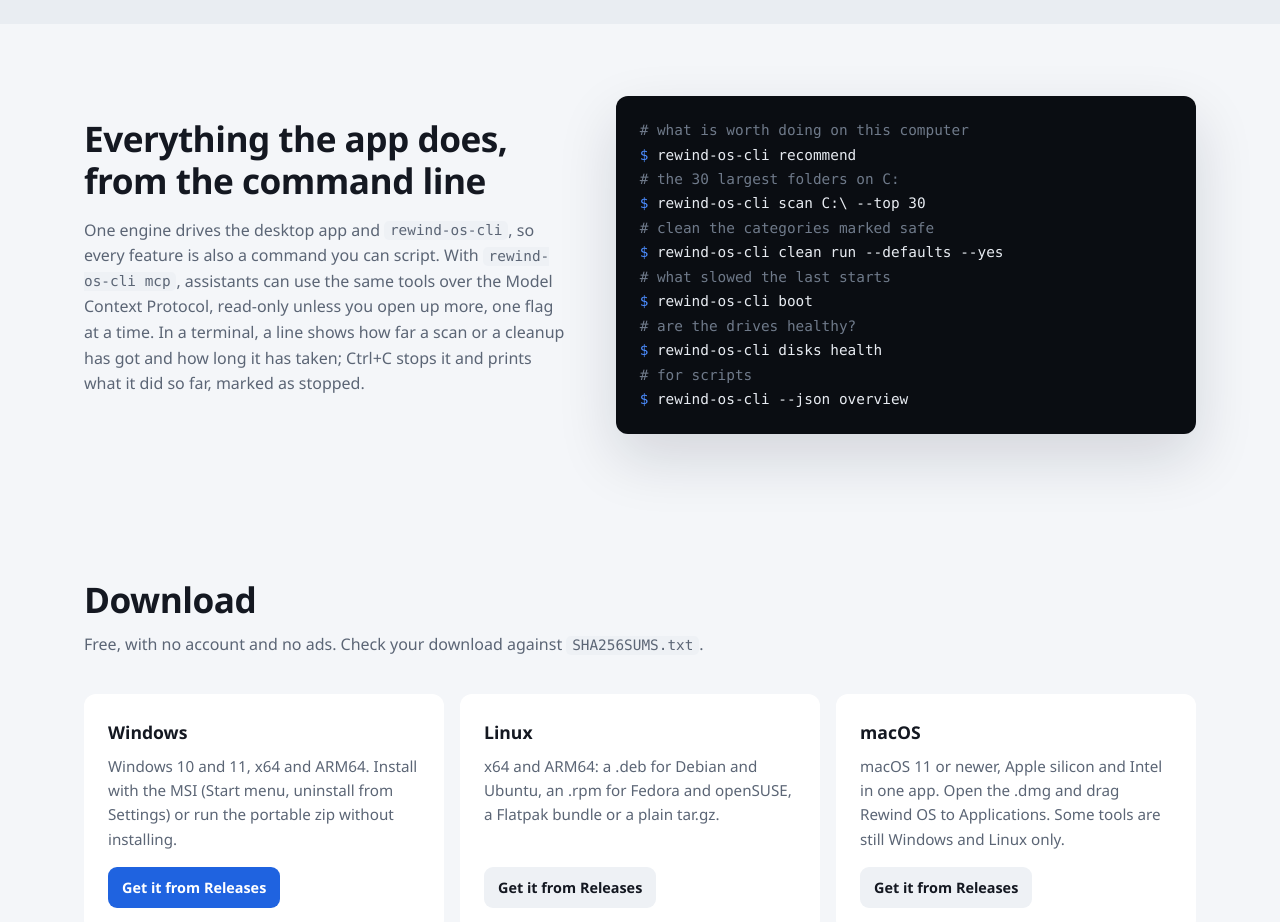
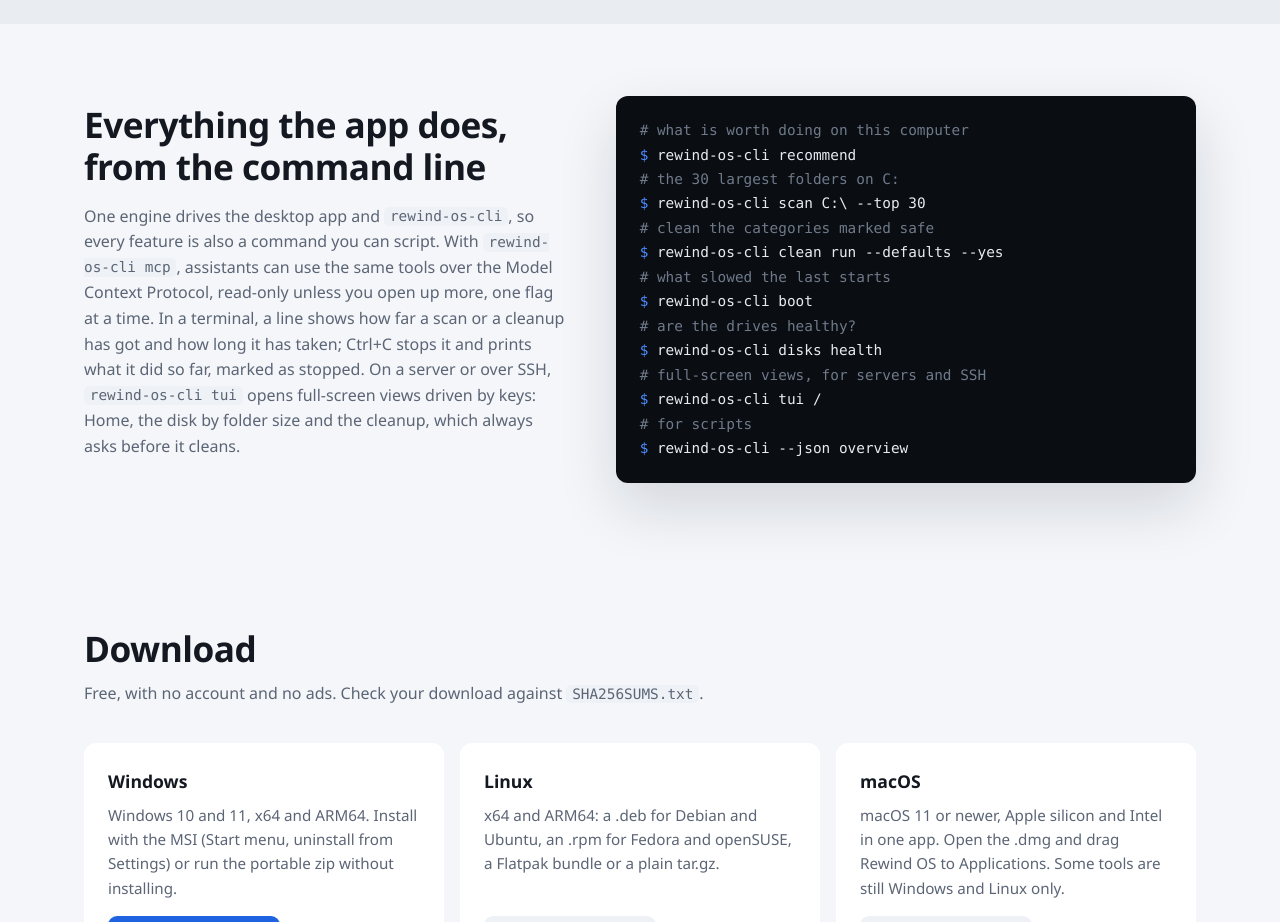
Before and after one commit to rewind-os/rewind-os.github.io, a plain HTML site: page index.html in a window 1280 px wide. Shown: the part 5140-6062 px from the top of the page. Drawn offline with Linux system fonts and the light colour scheme; no server answers.

Commit message:
Command line: the full-screen terminal interface
Co-Authored-By: Claude Opus 5.5 <noreply@anthropic.com>

```diff
--- a/assets/js/main.js
+++ b/assets/js/main.js
@@ -67,7 +67,7 @@
     "s4.title": "Usuario normal por defecto",
     "s4.body": "Arranca sin permisos de administrador y solo ofrece reiniciarse con ellos cuando una tarea los necesita.",
     "cli.title": "Todo lo que hace la app, desde la línea de comandos",
-    "cli.body": "Un mismo motor mueve la app de escritorio y <code>rewind-os-cli</code>, así que cada función es también un comando que puedes automatizar. Con <code>rewind-os-cli mcp</code>, los asistentes usan las mismas herramientas mediante el Model Context Protocol: solo lectura salvo que abras más, una opción cada vez. En una terminal, una línea muestra cuánto lleva un análisis o una limpieza y el tiempo que va; Ctrl+C lo para y muestra lo hecho hasta entonces, marcado como parado.",
+    "cli.body": "Un mismo motor mueve la app de escritorio y <code>rewind-os-cli</code>, así que cada función es también un comando que puedes automatizar. Con <code>rewind-os-cli mcp</code>, los asistentes usan las mismas herramientas mediante el Model Context Protocol: solo lectura salvo que abras más, una opción cada vez. En una terminal, una línea muestra cuánto lleva un análisis o una limpieza y el tiempo que va; Ctrl+C lo para y muestra lo hecho hasta entonces, marcado como parado. En un servidor o por SSH, <code>rewind-os-cli tui</code> abre vistas a pantalla completa que se manejan con el teclado: Inicio, el disco por tamaño de carpeta y la limpieza, que siempre pregunta antes de limpiar.",
     "dl.title": "Descargar",
     "dl.lead": "Gratis, sin cuenta y sin anuncios. Comprueba tu descarga con",
     "dl.win": "Windows 10 y 11, x64 y ARM64. Instálala con el MSI (menú Inicio, desinstalar desde Configuración) o usa el zip portable sin instalar.",
--- a/index.html
+++ b/index.html
@@ -168,7 +168,7 @@
       <div class="wrap cli-inner">
         <div class="text">
           <h2 class="section-title" data-i18n="cli.title">Everything the app does, from the command line</h2>
-          <p data-i18n="cli.body">One engine drives the desktop app and <code>rewind-os-cli</code>, so every feature is also a command you can script. With <code>rewind-os-cli mcp</code>, assistants can use the same tools over the Model Context Protocol, read-only unless you open up more, one flag at a time. In a terminal, a line shows how far a scan or a cleanup has got and how long it has taken; Ctrl+C stops it and prints what it did so far, marked as stopped.</p>
+          <p data-i18n="cli.body">One engine drives the desktop app and <code>rewind-os-cli</code>, so every feature is also a command you can script. With <code>rewind-os-cli mcp</code>, assistants can use the same tools over the Model Context Protocol, read-only unless you open up more, one flag at a time. In a terminal, a line shows how far a scan or a cleanup has got and how long it has taken; Ctrl+C stops it and prints what it did so far, marked as stopped. On a server or over SSH, <code>rewind-os-cli tui</code> opens full-screen views driven by keys: Home, the disk by folder size and the cleanup, which always asks before it cleans.</p>
         </div>
         <pre class="terminal" aria-label="Command line examples"><code><span class="c"># what is worth doing on this computer</span>
 <span class="p">$</span> rewind-os-cli recommend
@@ -180,6 +180,8 @@
 <span class="p">$</span> rewind-os-cli boot
 <span class="c"># are the drives healthy?</span>
 <span class="p">$</span> rewind-os-cli disks health
+<span class="c"># full-screen views, for servers and SSH</span>
+<span class="p">$</span> rewind-os-cli tui /
 <span class="c"># for scripts</span>
 <span class="p">$</span> rewind-os-cli --json overview</code></pre>
       </div>
```
